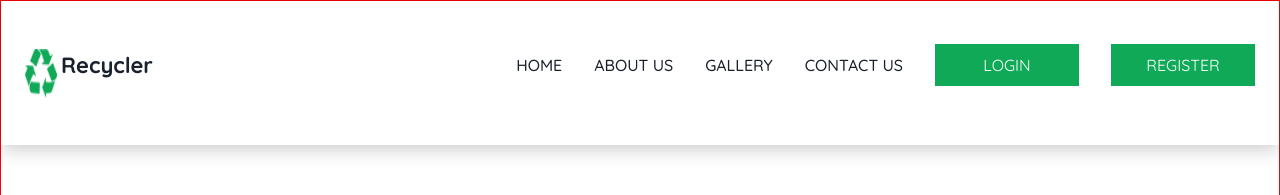
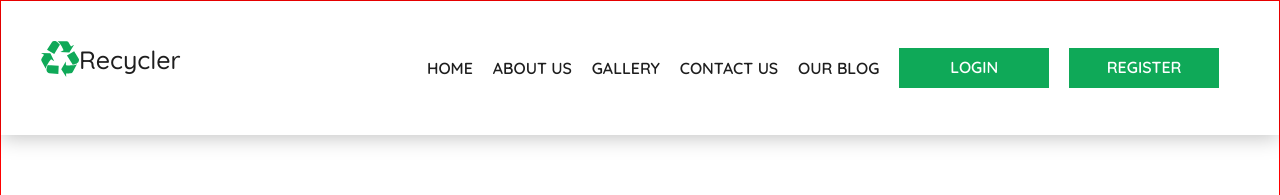
Before and after one commit to Recycler-App/Frontend, a React (Create React App) app: page /AboutUs in a window 1280 px wide. Shown: the top 195 px of the page. Built offline with nearby package versions, Linux system fonts and the light colour scheme.

Commit message:
fixed router issues

```diff
--- a/src/components/Header.tsx
+++ b/src/components/Header.tsx
@@ -26,7 +26,7 @@ function Header() {
         alignItems="center"
       >
         <Link to="/">HOME</Link>
-        <Link to="/AboutUs">ABOUT US</Link>
+        <Link to="AboutUs">ABOUT US</Link>
         <Link to="/">GALLERY</Link>
         <Link to="/">CONTACT US</Link>
         <Link to="/">OUR BLOG</Link>
--- a/src/components/Navbar.tsx
+++ /dev/null
@@ -1,58 +0,0 @@
-import React, { useState } from 'react'
-import { Link } from 'react-router-dom'
-import recyclericon from '../assets/Vector.png'
-
-function Navbar() {
-  const [active, setActive] = useState('nav__menu')
-  const [icon, setIcon] = useState('nav__toggler')
-  const navToggle = () => {
-    if (active === 'nav__menu') {
-      setActive('nav__menu nav__active')
-    } else setActive('nav__menu')
-
-    if (icon === 'nav__toggler') {
-      setIcon('nav__toggler toggle')
-    } else setIcon('nav__toggler')
-  }
-  return (
-    <nav className='nav p-3 p-md-4'>
-      <div className='d-flex navicon'>
-        <img src={recyclericon} alt='recyclericon' />
-        <p className='ms-1 iconText'>Recycler</p>
-      </div>
-      <ul className={active}>
-        <li className='nav__itemhome text-uppercase'>
-          <Link to='/'>home</Link>
-        </li>
-        <li className='nav__item text-uppercase'>
-          <Link to='/AboutUs'>about us</Link>
-        </li>
-        <li className='nav__item text-uppercase'>
-          <Link to='/'>gallery</Link>
-        </li>
-        <li className='nav__item text-uppercase'>
-          <Link to='/'>contact us</Link>
-        </li>
-        <li className='nav__item'>
-          <Link to='/'>
-            <button className='buttn p-md-2 p-2 text-uppercase'>login</button>
-          </Link>
-        </li>
-        <li className='nav__item'>
-          <Link to='/'>
-            <button className='buttn p-md-2 p-2 text-uppercase'>
-              register
-            </button>
-          </Link>
-        </li>
-      </ul>
-      <div onClick={navToggle} className={icon}>
-        <div className='line1'></div>
-        <div className='line2'></div>
-        <div className='line3'></div>
-      </div>
-    </nav>
-  )
-}
-
-export default Navbar
--- /dev/null
+++ b/src/layouts/ExternalLayout.tsx
@@ -0,0 +1,18 @@
+import { Box } from '@chakra-ui/react'
+import React from 'react'
+import { Outlet } from 'react-router'
+import Footer from '../components/Footer'
+import Header from '../components/Header'
+
+function ExternalLayout() {
+
+    return (
+        <Box minH="100vh">
+            <Header/>
+                <Outlet/>
+            <Footer/>
+        </Box>
+    )
+}
+
+export default ExternalLayout
--- a/src/components/AboutUs.tsx
+++ b/src/routes/AboutUs.tsx
@@ -1,8 +1,4 @@
 import React from 'react'
-import '../style/Navbar.css'
-import '../style/Footer.css'
-import Navbar from './Navbar'
-import Footer from './Footer'
 import pana from '../assets/pana.png'
 import chisom from '../assets/chisom.jpg'
 import maureen from '../assets/maureen.jpg'
@@ -11,7 +7,6 @@ const AboutUs = () => {
   return (
     <div>
       <section>
-        <Navbar />
         <main className='mt-4 p-3 p-md-4 mt-md-5'>
           <p className='text-uppercase headingText'>about us</p>
           <article className='mt-3'>
@@ -54,7 +49,6 @@ const AboutUs = () => {
             <img className='mt-3' src={maureen} alt='maureen' />
           </section>
         </main>
-        <Footer />
       </section>
     </div>
   )
--- a/src/routes/Home.tsx
+++ b/src/routes/Home.tsx
@@ -1,11 +1,9 @@
 import { Box, Button, Flex, Image, Text } from "@chakra-ui/react";
 import React from "react";
-import Header from "../components/Header";
 
 function Home() {
   return (
     <>
-      <Header />
       <Box px={10}>
         <Text fontSize="32px" fontWeight="500" color="primary">We focus on waste recycling and the health of the ecosystem</Text>
         <Flex alignItems="center" justify="space-between">
```
Also changed, not shown: src/App.tsx (+16 -9 lines).
